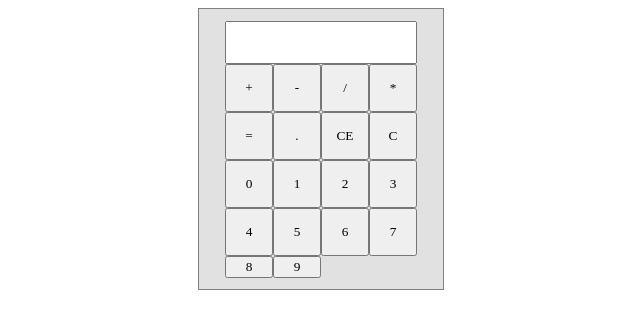
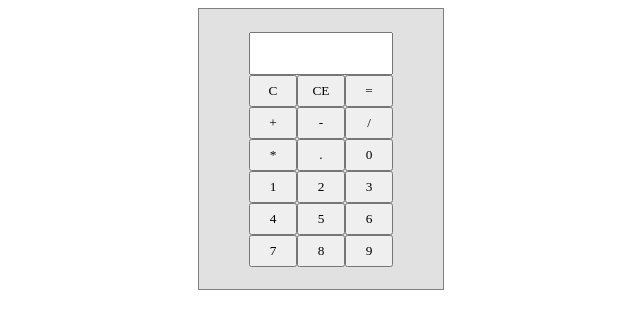
Before and after one commit to Tillsxp/ReactCalc, a React (Create React App) app in the folder reactcalcutor/: page / in a window 1280 px wide. Shown: the top 328 px of the page, without its empty margins (319-959 px from the left). Built offline with nearby package versions, Linux system fonts and the light colour scheme; a web font is replaced by a local one.

Commit message:
Adjusted styling

```diff
--- a/reactcalcutor/src/App.css
+++ b/reactcalcutor/src/App.css
@@ -19,7 +19,7 @@
 
     .math-container input {
         font-size: 2rem;
-        width: 11.5rem;
+        width: 8.5rem;
     }
 
         .math-container input:focus {
@@ -28,8 +28,8 @@
 
 .number-container {
     display: grid;
-    grid-template-columns: 3rem 3rem 3rem 3rem;
-    grid-template-rows: 3rem 3rem 3rem 3rem;
+    grid-template-columns: 3rem 3rem 3rem ;
+    grid-auto-rows: 2rem;
 }
 
     .number-container button {
--- a/reactcalcutor/src/ButtonPanel.js
+++ b/reactcalcutor/src/ButtonPanel.js
@@ -1,5 +1,4 @@
 import React from 'react';
-import Button from './Button';
 
 const ButtonPanel = ({ handleClick, handleMath }) => {
     const numberButtons = [];
@@ -11,14 +10,14 @@ const ButtonPanel = ({ handleClick, handleMath }) => {
 
     return (
         <div className="number-container">
+            <button onClick={handleClick} value={"CE"}>C</button>
+            <button onClick={handleClick} value={"C"}>CE</button>
+            <button onClick={handleMath} >=</button>
             <button onClick={handleClick} value={"+"}>+</button>
             <button onClick={handleClick} value={"-"}>-</button>
             <button onClick={handleClick} value={"/"}>/</button>
             <button onClick={handleClick} value={"*"}>*</button>
-            <button onClick={handleMath} >=</button>
             <button onClick={handleClick} value={"."}>.</button>
-            <button onClick={handleClick} value={"C"}>CE</button>
-            <button onClick={handleClick} value={"CE"}>C</button>
             {numberButtons}
         </div>
     )
```
